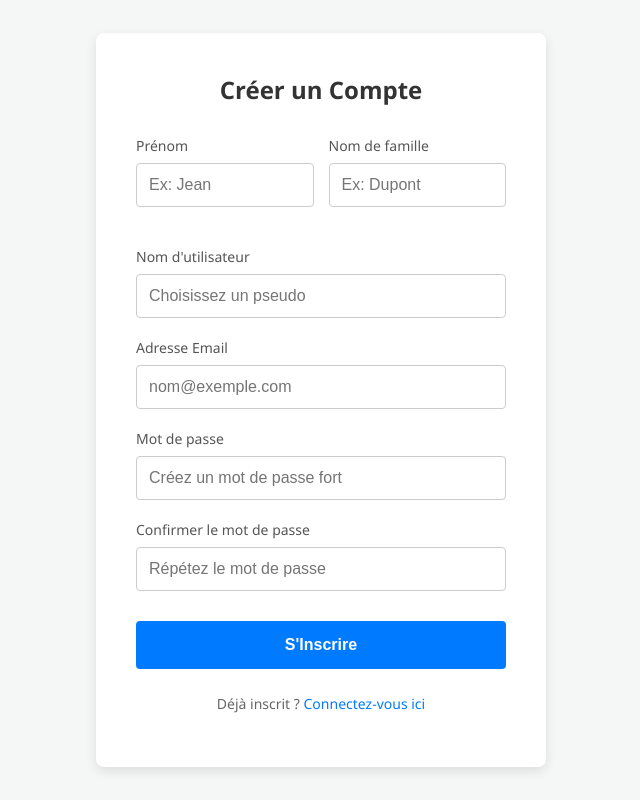
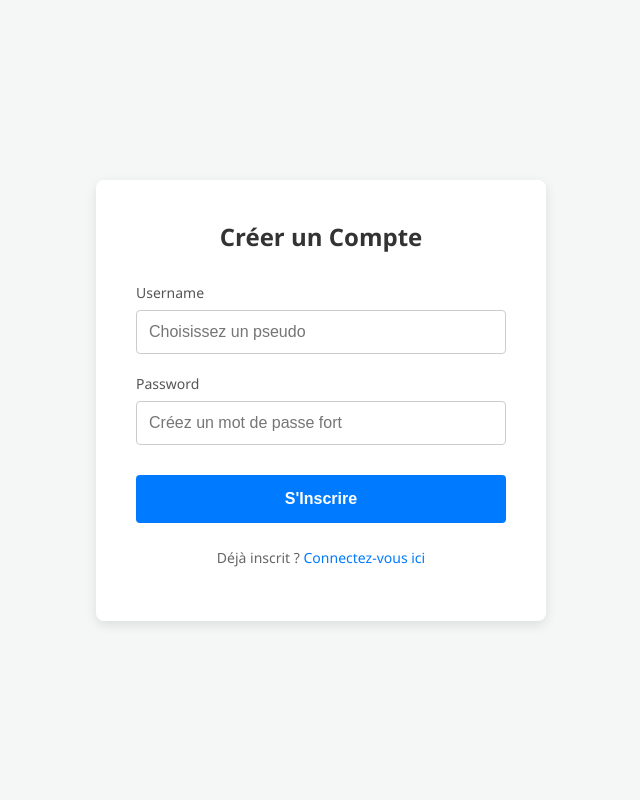
Before and after one commit to Tuckens/IoT-Project, a Python web app: template flask/flaskr/templates/auth/register.html in a window 1280 px wide. Shown: the whole page, without its empty margins (319-959 px from the left). Run offline with Jinja, Linux system fonts and the light colour scheme; the template is opened without the code that fills it, so the values that code supplies are empty.

Commit message:
api_register() and register

```diff
--- a/flask/flaskr/templates/auth/register.html
+++ b/flask/flaskr/templates/auth/register.html
@@ -128,38 +128,20 @@
     <div class="register-container">
         <h2>Créer un Compte</h2>
 
-        <form action="#" method="POST">
+        <form id="userForm" action="#" method="POST">
 
-            <div class="input-row">
-                <div class="input-group">
-                    <label for="first_name">Prénom</label>
-                    <input type="text" id="first_name" name="first_name" required placeholder="Ex: Jean">
-                </div>
-                <div class="input-group">
-                    <label for="last_name">Nom de famille</label>
-                    <input type="text" id="last_name" name="last_name" required placeholder="Ex: Dupont">
-                </div>
-            </div>
 
             <div class="input-group">
-                <label for="username">Nom d'utilisateur</label>
+                <label for="username">Username</label>
                 <input type="text" id="username" name="username" required placeholder="Choisissez un pseudo">
             </div>
 
-            <div class="input-group">
-                <label for="email">Adresse Email</label>
-                <input type="email" id="email" name="email" required placeholder="nom@exemple.com">
-            </div>
 
             <div class="input-group">
-                <label for="password">Mot de passe</label>
+                <label for="password">Password</label>
                 <input type="password" id="password" name="password" required placeholder="Créez un mot de passe fort">
             </div>
 
-            <div class="input-group">
-                <label for="confirm_password">Confirmer le mot de passe</label>
-                <input type="password" id="confirm_password" name="confirm_password" required placeholder="Répétez le mot de passe">
-            </div>
 
             <button type="submit" class="register-btn">S'Inscrire</button>
 
@@ -171,4 +153,35 @@
     </div>
 
 </body>
+
+            <script>
+
+                document.getElementById('userForm').addEventListener('submit', async (e) => {
+                    e.preventDefault();
+
+                    const userData = {
+                        username : document.getElementById('username').value,
+                        password : document.getElementById('password')
+
+                    }
+
+                    const response = await fetch('http://127.0.0.1:5000/api/auth/register', {
+                        method : 'POST',
+                        headers : {
+                            'Content-Type' : 'application/json'
+                        }
+                        body : JSON.stringify(userData)
+                    })
+
+                    const result = await response.json();
+                    if(response.ok){
+                        alert("Succes : "+ result.message);
+
+                    }
+                    else {
+                        alert("Error : " + result.message);
+                    }
+                })
+
+            <script>
 </html>
```
Also changed, not shown: flask/flaskr/__init__.py (+2 -10 lines), flask/flaskr/auth.py (+21 -4 lines).
